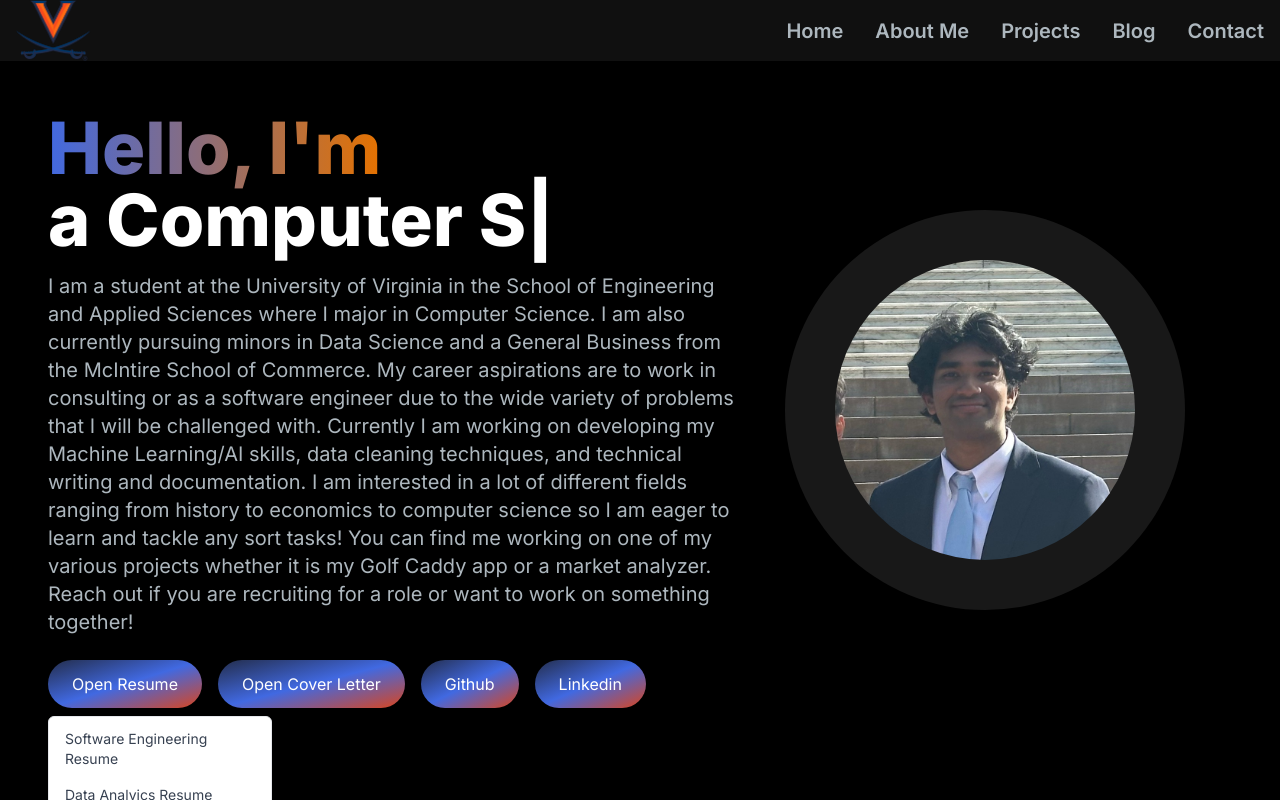
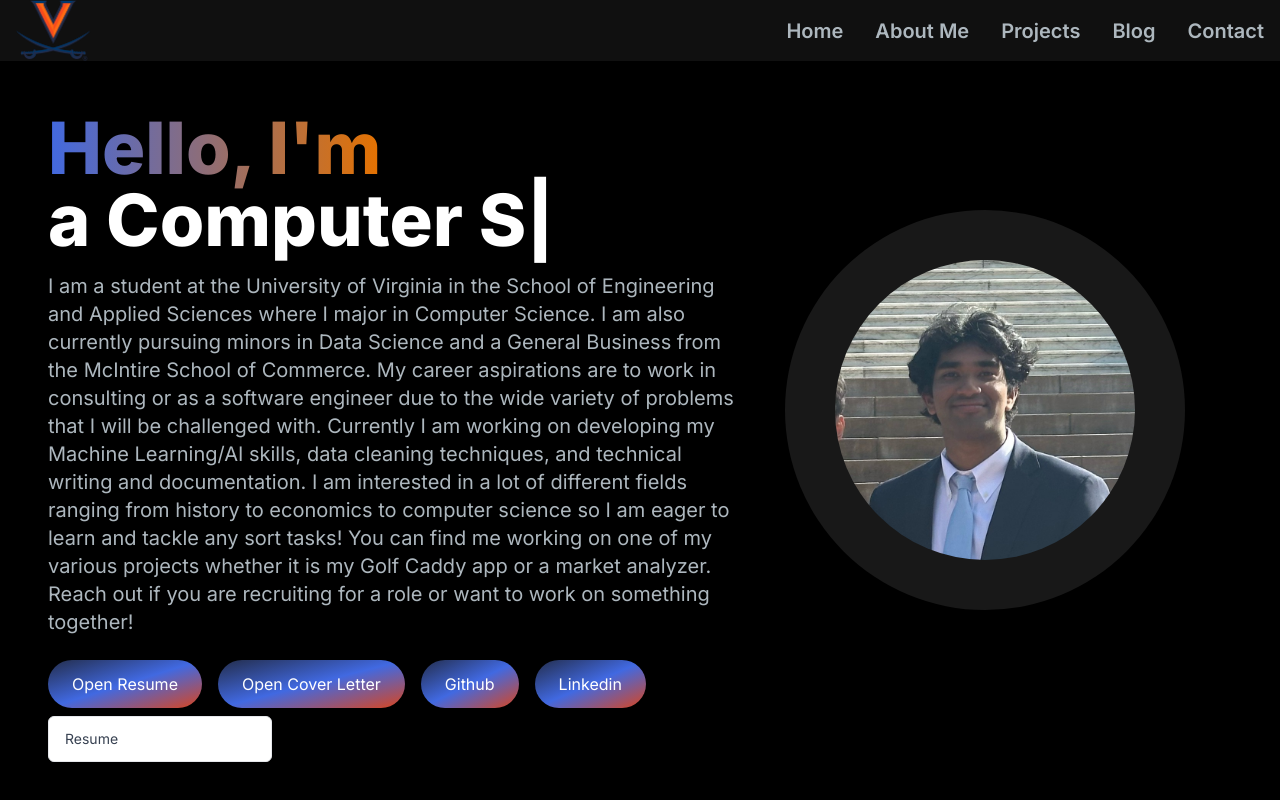
Before and after one commit to srikarnadella/personalwebsite, a Next.js app: page / in a window 1280 px wide. Both pictures are taken after a click on the button "Open Resume". Shown: the top 800 px of the page. Built offline with nearby package versions, Linux system fonts and the light colour scheme.

Commit message:
Removed Resume dropdown

```diff
--- a/app/components/ResumeDropdown.js
+++ b/app/components/ResumeDropdown.js
@@ -39,28 +39,12 @@
         <div className="absolute left-0 mt-2 w-56 origin-top-left bg-white border border-gray-200 divide-y divide-gray-100 rounded-md shadow-lg outline-none">
           <div className="py-1">
             <a
-              href="https://drive.google.com/file/d/1g_E7de5LmT9adWlSACQExIaHzaWICMJC/view?usp=sharing"
+              href="https://drive.google.com/file/d/1dKQSwVRxtKX64YR0P2MihrdwaE81Wy-z/view?usp=sharing"
               target="_blank"
               rel="noopener noreferrer"
               className="block px-4 py-2 text-sm text-gray-700 hover:bg-gray-100"
             >
-              Software Engineering Resume
-            </a>
-            <a
-              href="https://drive.google.com/file/d/1AW3BdxNJ7t0aaWvcM6pBGjUYRWyQehIz/view?usp=sharing"
-              target="_blank"
-              rel="noopener noreferrer"
-              className="block px-4 py-2 text-sm text-gray-700 hover:bg-gray-100"
-            >
-              Data Analyics Resume
-            </a>
-            <a
-              href="https://drive.google.com/file/d/1j3hkcznciutSwXYvjvgHyAReg9eZ3968/view?usp=sharing"
-              target="_blank"
-              rel="noopener noreferrer"
-              className="block px-4 py-2 text-sm text-gray-700 hover:bg-gray-100"
-            >
-              Finance Resume
+              Resume
             </a>
           </div>
         </div>
```
